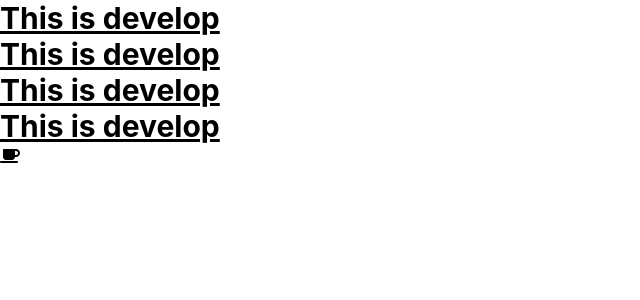
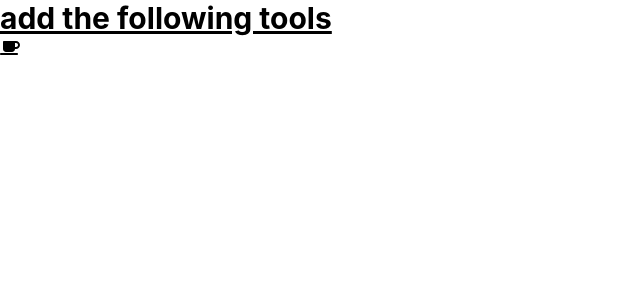
Before and after one commit to Ameer2000Mzori/MonoText-Mern, a React (Create React App) app in the folder frontend/: page / in a window 1280 px wide. Shown: the top 300 px of the page, without its empty margins (0-640 px from the left). Built offline with nearby package versions, Linux system fonts and the light colour scheme.

Commit message:
add the following tools #1

```diff
--- a/frontend/src/App.js
+++ b/frontend/src/App.js
@@ -4,10 +4,8 @@ import { faCoffee } from '@fortawesome/free-solid-svg-icons'
 function App() {
   return (
     <>
-      <h1 className="text-3xl font-bold underline">This is develop</h1>
-      <h1 className="text-3xl font-bold underline">This is develop</h1>
-      <h1 className="text-3xl font-bold underline">This is develop</h1>
-      <h1 className="text-3xl font-bold underline">This is develop</h1>
+      <h1 className="text-3xl font-bold underline"> add the following tools</h1>
+
       <FontAwesomeIcon icon={faCoffee} />
     </>
   )
```
